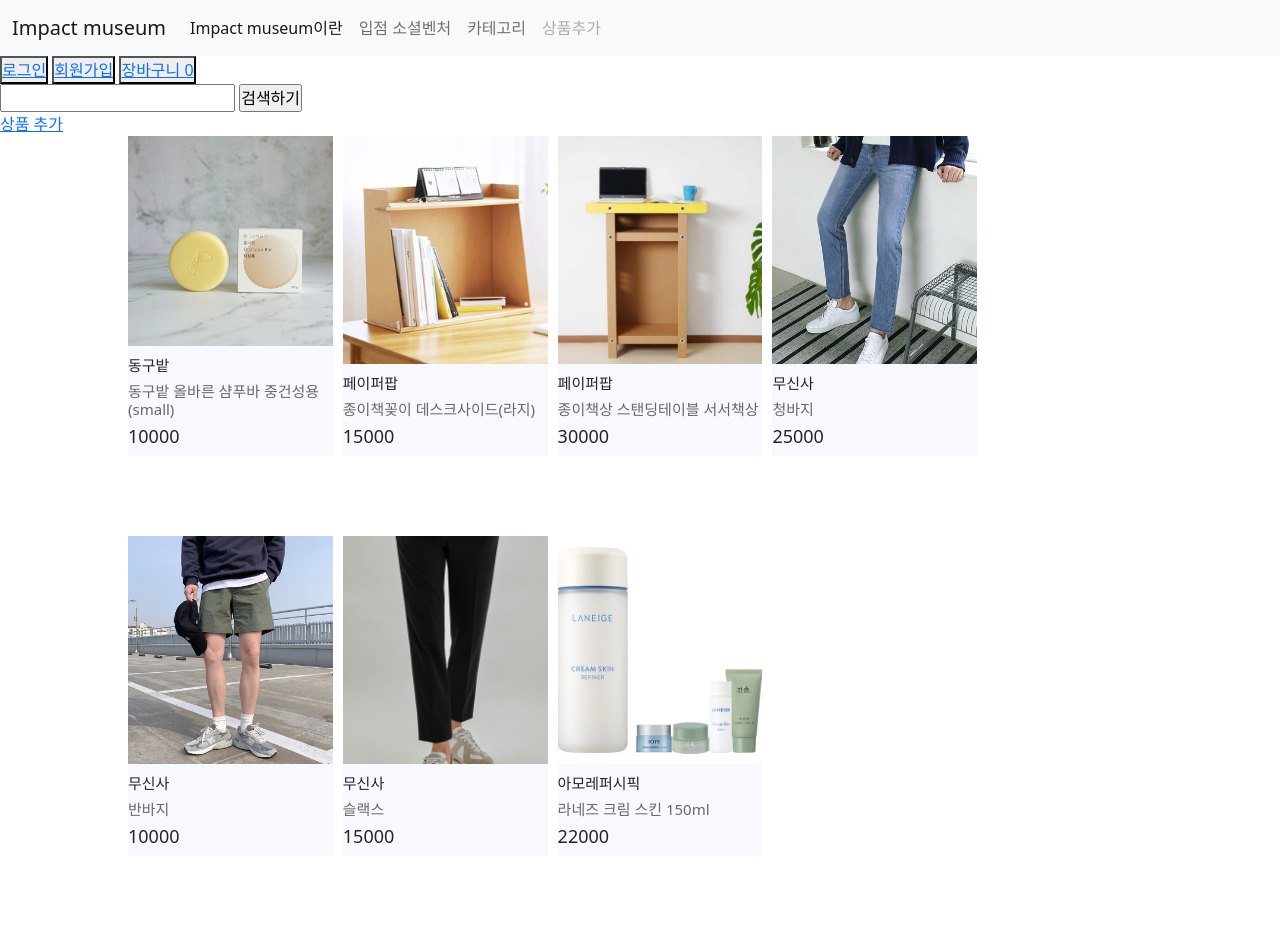
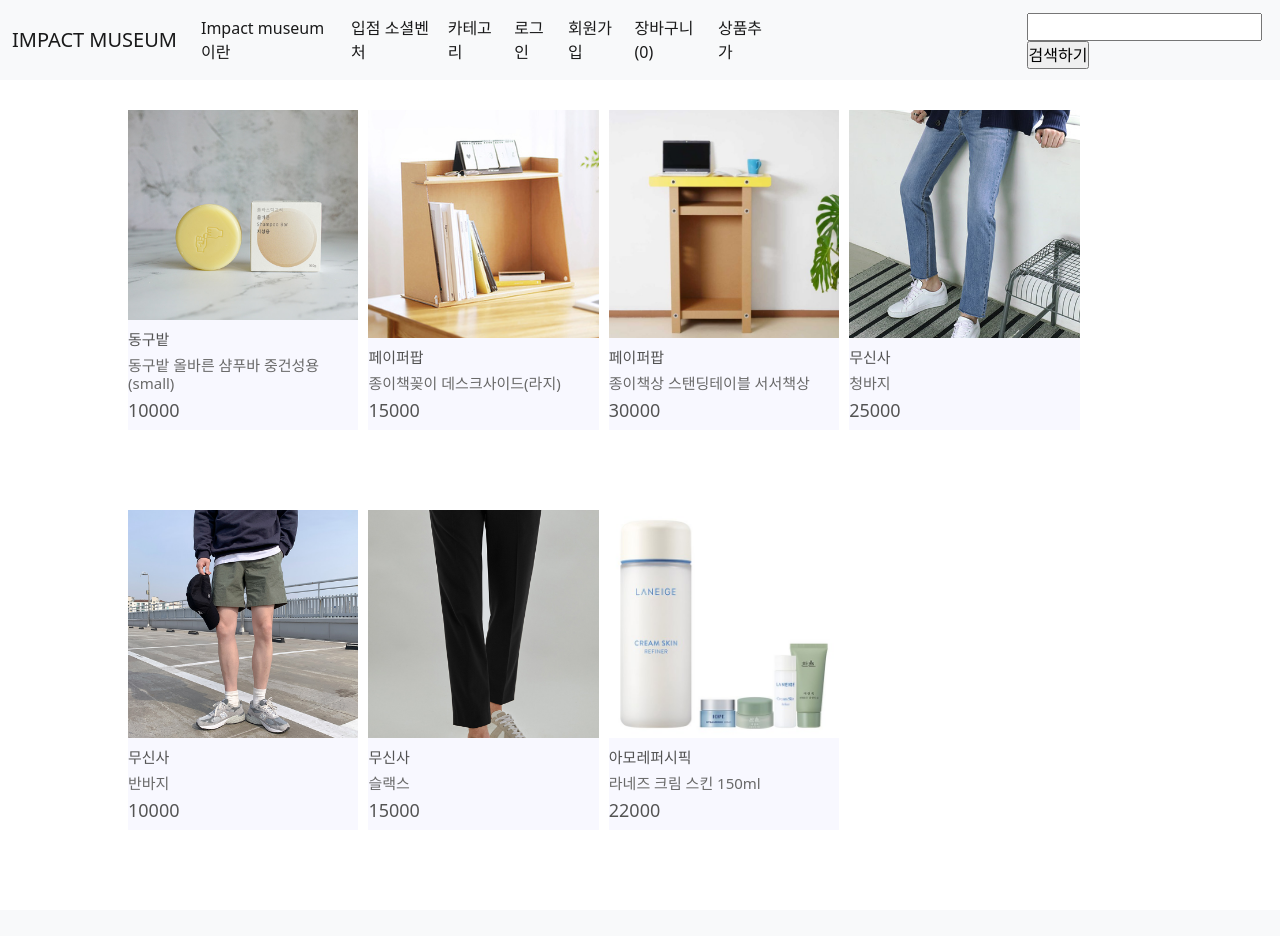
Before and after one commit to tkdqor/Impact_museum, a Django app: page / in a window 1280 px wide. After the commit the page ends 817 px from the top, so only its background shows below. Run offline with Django 3.2, Linux system fonts and the light colour scheme; data comes from the database, SQL or seed files in the repository; both versions use the stored data as it was after the commit.

Commit message:
impact museum 2.3(navbar 수정)

```diff
--- a/impactmuseum/urls.py
+++ b/impactmuseum/urls.py
@@ -25,7 +25,7 @@ urlpatterns = [
     path('admin/', admin.site.urls),
 
     # posts App과 관련된 URL
-    path('', views.index),                   # request URL이 없이 도메인으로 접속했을 떄 메인화면 보여주기
+    path('', views.index, name='main'),                   # request URL이 없이 도메인으로 접속했을 떄 메인화면 보여주기
     path('posts/', include('posts.urls')),
 
     # accounts App과 관련된 URL
--- a/posts/static/posts/css/main.css
+++ b/posts/static/posts/css/main.css
@@ -7,12 +7,13 @@
 
 /* 상품 목록 리스트 */
 .product_container {
-    width: 90vw;
+    width: 100vw;
     height: 100vh;
     display: flex;
     justify-content: flex-start;
     flex-wrap: wrap;
     padding-left: 10%;
+    margin-top: 30px;
 }
 
 
--- a/posts/templates/posts/index.html
+++ b/posts/templates/posts/index.html
@@ -6,21 +6,6 @@
 {% endblock %}
 
 {% block content %}
-
-
-
-    <!-- nav 정보 -->
-    <nav>
-        <button><a href="">로그인</a></button>
-        <button><a href="">회원가입</a></button>
-        <button><a href="{% url 'posts:cart' %}">장바구니 {{ cartItems }}</a></button>
-        <!-- 검색창 만들기 -->
-        <form action="" method="GET">          <!-- form element의 action attribute를 비워두게 되면, 현재 form이 있는 같은 주소를 의미 -->
-            <input type="text" name="query" value="{{ query }}">   <!-- value로 검색 후에도 키워드가 남아있게끔 설정 -->
-            <input type="submit" value="검색하기">
-        </form>
-        <a href="{% url 'posts:new' %}">상품 추가</a>
-    </nav>
 
     <!-- 상품 목록 리스트 -->
     <div class="product_container">
--- a/posts/urls.py
+++ b/posts/urls.py
@@ -9,7 +9,7 @@ router = routers.DefaultRouter()
 router.register('viewset', views.PostViewSet)
 
 
-# URL 설정
+# URL name 설정
 app_name = 'posts'
 
 
--- a/static/main.css
+++ b/static/main.css
@@ -1,3 +1,16 @@
+/* navbar */
+.navbar.navbar-expand-lg.navbar-light.bg-light {
+    height: 80px;
+}
+
+
+#product-search {
+    margin-top: 5px;
+    margin-left: 250px;
+}
+
+
+
 /* index.html */
 h1, h2, h3 {
     color: #535353;
--- a/templates/base.html
+++ b/templates/base.html
@@ -4,6 +4,7 @@
 <head>
     <meta charset="UTF-8">
     <meta http-equiv="X-UA-Compatible" content="IE=edge">
+    <link rel="stylesheet" href="{% static 'main.css' %}">     <!-- 프로젝트 루트에 위치한 main.css 파일 연동 -->
     {% block style %}
     {% endblock %}
     <meta name="viewport" content="width=device-width, initial-scale=1.0">
@@ -40,23 +41,36 @@
     <!-- Navbar -->
     <nav class="navbar navbar-expand-lg navbar-light bg-light">
         <div class="container-fluid">
-          <a class="navbar-brand" href="">Impact museum</a>
-          <button class="navbar-toggler" type="button" data-bs-toggle="collapse" data-bs-target="#navbarNav" aria-controls="navbarNav" aria-expanded="false" aria-label="Toggle navigation">
-            <span class="navbar-toggler-icon"></span>
-          </button>
+          <a class="navbar-brand" href="{% url 'main' %}">IMPACT MUSEUM</a>   <!-- 도메인으로 접속했을 때의 url name으로 설정 -->
               <div class="collapse navbar-collapse" id="navbarNav">
                 <ul class="navbar-nav">
                     <li class="nav-item">
-                <a class="nav-link active" aria-current="page" href="#">Impact museum이란</a>
+                      <a class="nav-link active" href="#">Impact museum이란</a>
                     </li>
                     <li class="nav-item">
-                <a class="nav-link" href="#">입점 소셜벤처</a>
+                      <a class="nav-link active" href="#">입점 소셜벤처</a>
                     </li>
                     <li class="nav-item">
-                <a class="nav-link" href="#">카테고리</a>
+                      <a class="nav-link active" href="#">카테고리</a>
                     </li>
                     <li class="nav-item">
-                <a class="nav-link disabled">상품추가</a>
+                      <a class="nav-link active" href="#">로그인</a>
+                    </li>
+                    <li class="nav-item">
+                      <a class="nav-link active" href="#">회원가입</a>
+                    </li>
+                    <li class="nav-item">
+                      <a class="nav-link active" href="{% url 'posts:cart' %}">장바구니({{ cartItems }})</a>
+                    </li>
+                    <li class="nav-item">
+                      <a class="nav-link active" href="{% url 'posts:new' %}">상품추가</a>
+                    </li>
+                    <!-- 검색창 만들기 -->
+                    <li class="nav-item">
+                        <form id="product-search" action="{% url 'posts:index' %}" method="GET">     <!-- form element의 action attribute를 비워두게 되면, 현재 form이 있는 같은 주소를 의미 -->
+                          <input type="text" name="query" value="{{ query }}">                       <!-- value로 검색 후에도 키워드가 남아있게끔 설정 -->
+                          <input type="submit" value="검색하기">
+                        </form>
                     </li>
                 </ul>
             </div>
```
Also changed, not shown: posts/templates/posts/new.html (+3 -12 lines), db.sqlite3. Lines whose indentation alone changed are shown as unchanged.
